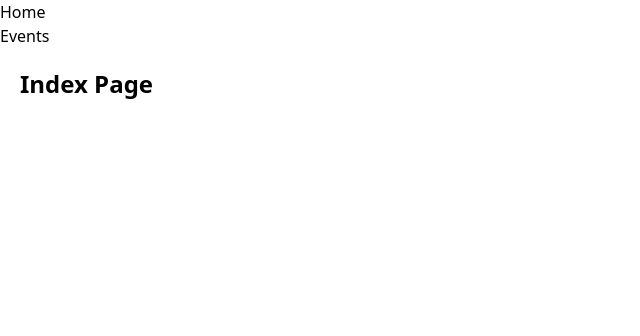
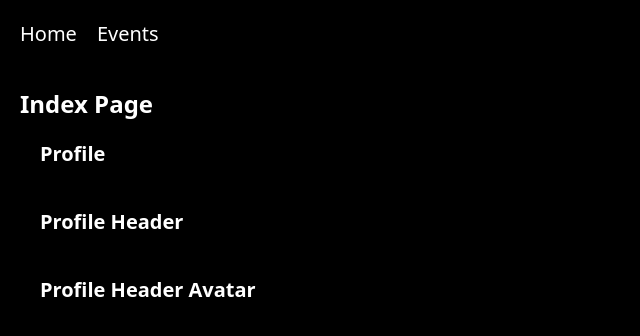
Before and after one commit to Edkiri/nuxt-3-crash-course, a Nuxt app: page / in a window 1280 px wide. Shown: the top 336 px of the page, without its empty margins (0-640 px from the left). Built offline with nearby package versions, Linux system fonts and the light colour scheme.

Commit message:
feat: basic of auto-imported components

```diff
--- a/app.vue
+++ b/app.vue
@@ -1,12 +1,7 @@
 <template>
   <div>
     <NuxtLayout>
-      <header>
-        <ul>
-          <li><NuxtLink to="/">Home</NuxtLink></li>
-          <li><NuxtLink to="/events">Events</NuxtLink></li>
-        </ul>
-      </header>
+      <Header />
       <NuxtPage />
     </NuxtLayout>
   </div>
--- a/assets/main.scss
+++ b/assets/main.scss
@@ -1,3 +1,8 @@
 @tailwind base;
 @tailwind components;
 @tailwind utilities;
+
+body {
+  background-color: black;
+  color: white;
+}
--- /dev/null
+++ b/components/Header.vue
@@ -0,0 +1,11 @@
+<template>
+  <header class="p-5">
+    <ul class="container flex gap-5 text-xl">
+      <li>
+        <NuxtLink to="/">Home</NuxtLink>
+      </li>
+      <li>
+        <NuxtLink to="/events">Events</NuxtLink>
+      </li>
+  </ul>
+</header></template>
--- /dev/null
+++ b/components/Profile/Header/Avatar.vue
@@ -0,0 +1,5 @@
+<template>
+  <div class="p-5">
+    <h3 class="text-xl font-bold">Profile Header Avatar</h3>
+  </div>
+</template>
--- /dev/null
+++ b/components/Profile/Header/index.vue
@@ -0,0 +1,5 @@
+<template>
+  <div class="p-5">
+    <h3 class="text-xl font-bold">Profile Header</h3>
+  </div>
+</template>
--- /dev/null
+++ b/components/Profile/index.vue
@@ -0,0 +1,5 @@
+<template>
+  <div class="p-5">
+    <h3 class="text-xl font-bold">Profile</h3>
+  </div>
+</template>
--- a/pages/index.vue
+++ b/pages/index.vue
@@ -1,5 +1,8 @@
 <template>
   <div class="p-5">
     <h1 class="text-2xl font-bold">Index Page</h1>
+    <Profile />
+    <ProfileHeader />
+    <ProfileHeaderAvatar />
   </div>
 </template>
```
Also changed, not shown: 1 other file (tests, documents, lock files or other folders).
